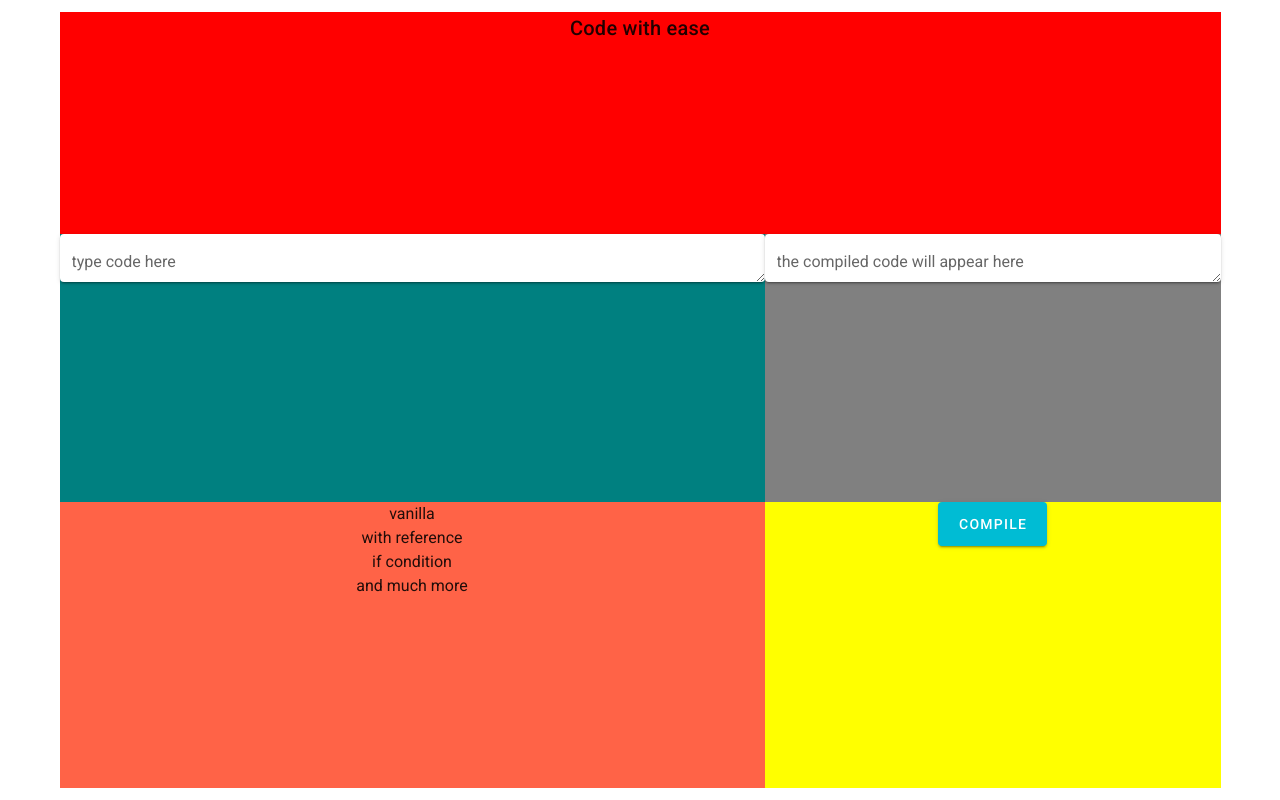
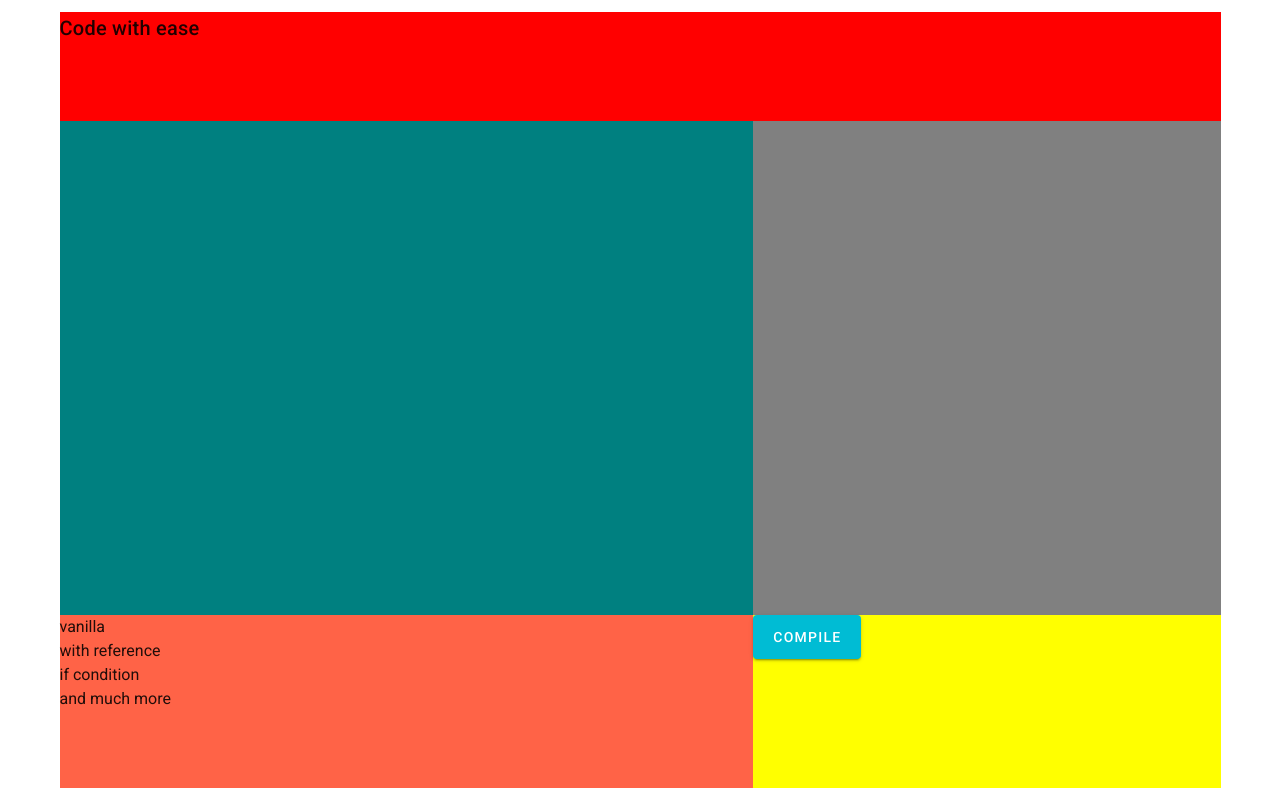
Before and after one commit to Pythux/MindustryCompilerWebSite, a Vue app in the folder front/: page / in a window 1280 px wide. Built offline with nearby package versions, Linux system fonts and the light colour scheme.

Commit message:
up flexbox flex-grow: 1;

```diff
--- a/front/src/App.vue
+++ b/front/src/App.vue
@@ -25,12 +25,10 @@ export default Vue.extend({
 
 
 <style scoped>
-  html,
+  /* html,
   body,
   .v-application,
-  .v-main,
-  .container {
+  .v-main {
     height: 100vh;
-    text-align: center;
-  }
+  } */
 </style>
--- a/front/src/components/HelloWorld.vue
+++ b/front/src/components/HelloWorld.vue
@@ -2,21 +2,16 @@
   <v-container>
     <div class="title">Code with ease</div>
     <div class="codeZone">
-      <v-textarea
+      <textarea id="from-source" name="from-source"></textarea>
+      <!-- <v-textarea
           solo
-          :height="textAreaHeight"
+          no-resize
           name="code"
           label="type code here"
-        ></v-textarea>
+        ></v-textarea> -->
     </div>
-    <div class="compileZone">
-      <v-textarea
-          solo
-          :height="textAreaHeight"
-          name="compiled"
-          label='the compiled code will appear here'
-          readonly
-        ></v-textarea>
+    <div class="compileZone d-flex">
+      <textarea id="to-asm" name="to-asm"></textarea>
     </div>
     <div class="compileBottom">
       <v-btn
@@ -53,22 +48,21 @@
 
     data: () => ({
         loadingCompiling: false,
-        textAreaHeight: 10,
       }
     ),
-    // mounted() {
-    //   this.textAreaHeight = window.innerHeight * 0.80
-    // },
   })
 </script>
 
 
 <style>
-    html,
-    body,
+
+  * {
+    box-sizing: border-box;
+    margin: 0;
+    padding: 0;
+  }
   .container {
-      height: 100vh;
-      text-align: center;
+    height: 100%;
   }
 
   .container {
@@ -76,7 +70,20 @@
     grid-template-areas:
       "title title title"
       "codeZone codeZone compileZone"
+      "codeZone codeZone compileZone"
+      "codeZone codeZone compileZone"
+      "codeZone codeZone compileZone"
+      "codeZone codeZone compileZone"
       "codeBottom codeBottom compileBottom";
+  }
+
+  textarea {
+    resize: none !important;
+    /* height: 100%; */
+    flex-grow: 1;
+    /* width: 100%; */
+    padding: 20px;
+    margin: 10px;
   }
 
   .title {
@@ -87,7 +94,12 @@
   .codeZone {
     grid-area: codeZone;
     background-color: teal;
+    display: flex;
+    flex-direction: column;
   }
+  /* .v-textarea {
+    flex-grow: 1;
+  } */
 
   .compileZone {
     grid-area: compileZone;
```
Lines whose indentation alone changed are shown as unchanged.
